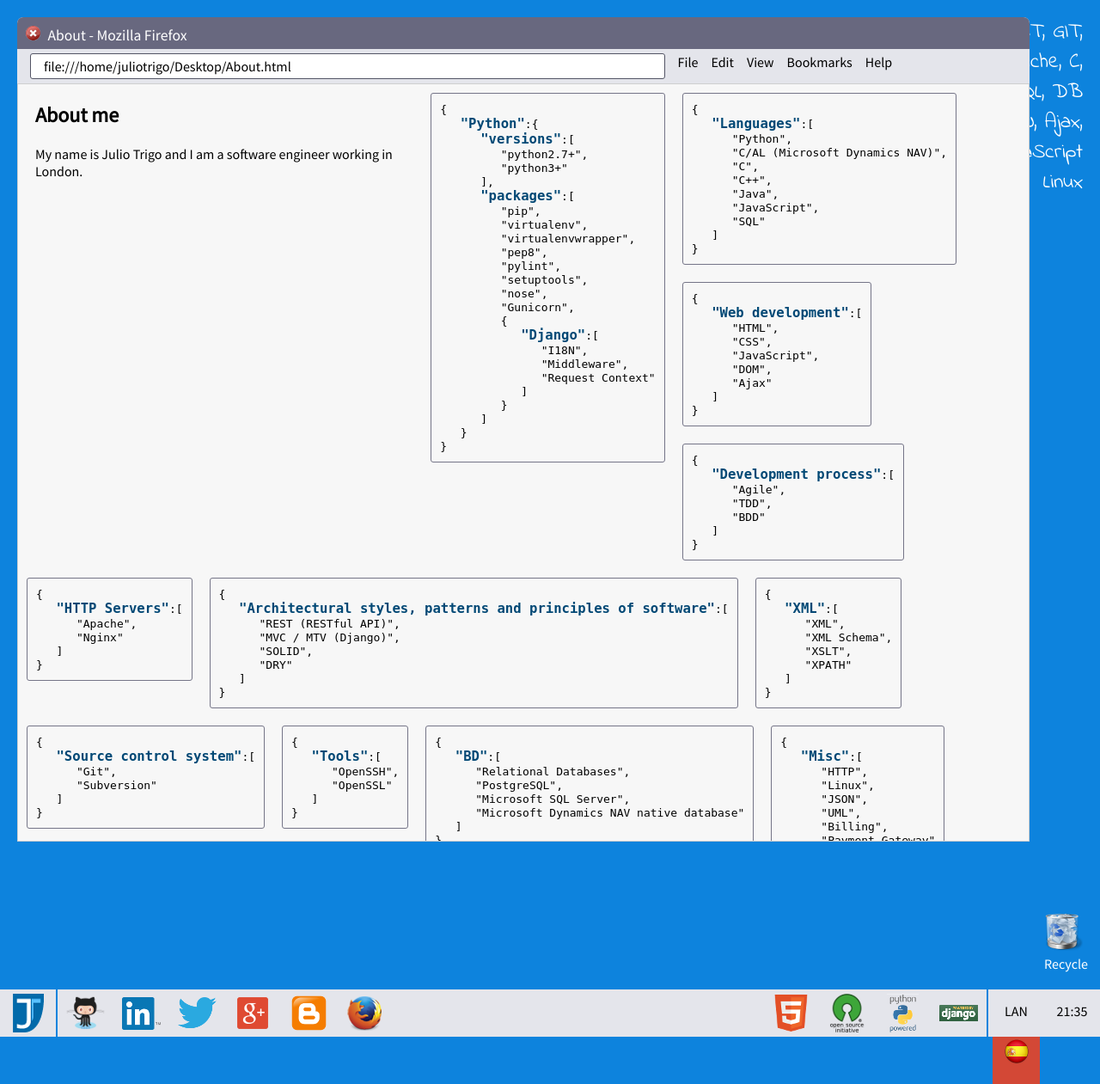
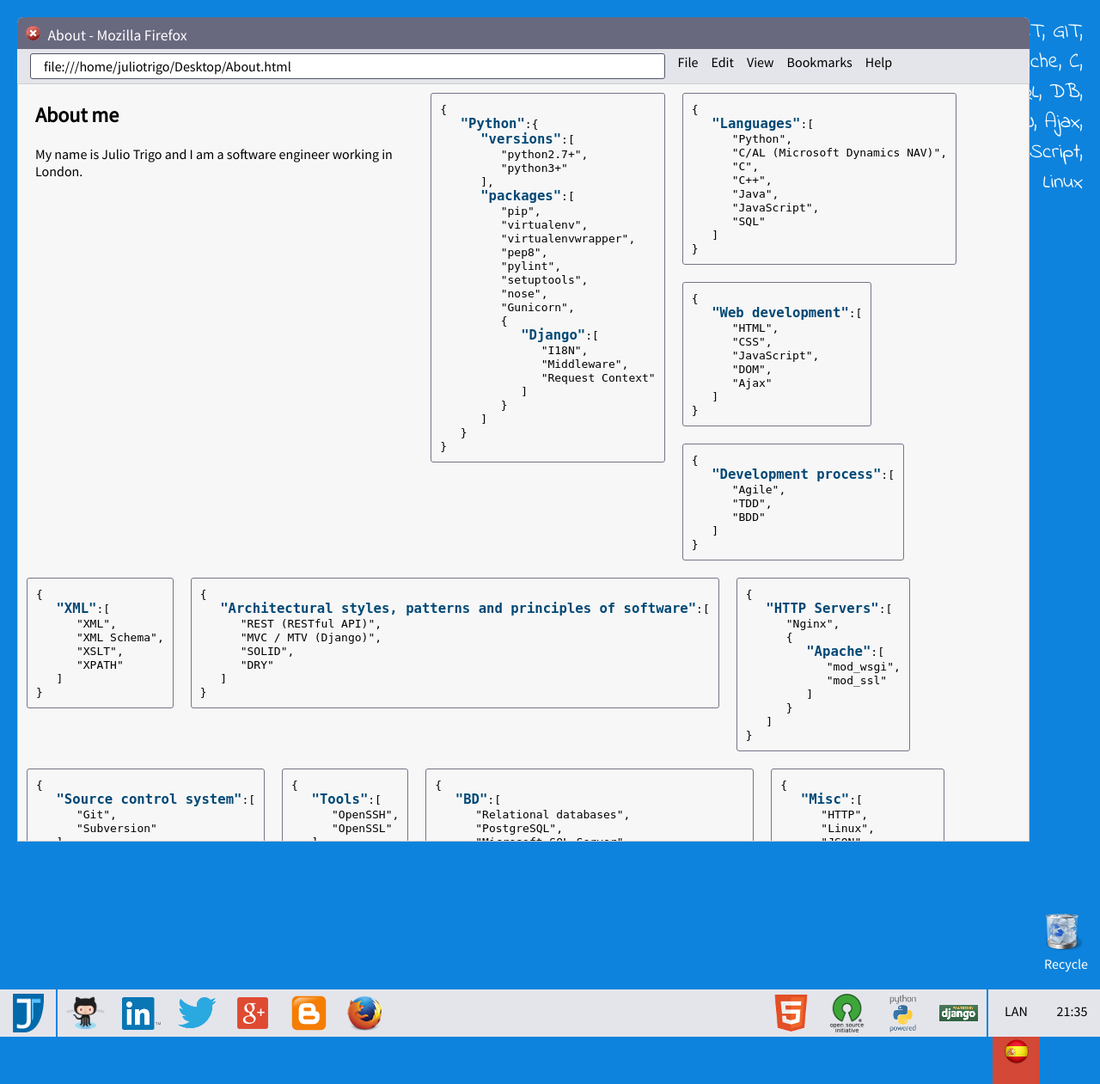
Before and after one commit to juliotrigo/juliotrigo, a Django app: page / in a window 1280 px wide, after a click on "About". Shown: the whole page at 86% size. Run offline with Django 3.2, Linux system fonts and the light colour scheme; some web fonts are replaced.

Commit message:
Template changes and translation.

```diff
--- a/juliotrigo/templates/base.html
+++ b/juliotrigo/templates/base.html
@@ -48,7 +48,7 @@
             {% block header %}
                 <h1>{% trans "Julio Trigo" %}</h1>
                 <h2>{% trans "Hi there, I'm a Software Engineer based in" %} <span class="strike">{% trans "Alicante" %}</span> {% trans "London." %}</h2>
-                <h3>{% trans "Python, Django, REST, GIT,<br>HTML, CSS, Apache, C,<br>ERP, NAV, SQL, DB<br>XML, JSON, Ajax,<br>JavaScript<br>Linux" %}</h3>
+                <h3>{% trans "Python, Django, REST, GIT,<br>HTML, CSS, Apache, C,<br>ERP, NAV, SQL, DB,<br>XML, JSON, Ajax,<br>JavaScript,<br>Linux" %}</h3>
                 <!--
                 {% static "img/logos/logo_watermark.png" as watermark_logo %}
                 <div id="watermark">
--- a/juliotrigo/templates/windows_about.html
+++ b/juliotrigo/templates/windows_about.html
@@ -82,9 +82,11 @@
 <div class="pre-item monospace align-left">
 <pre>
 {
-   </pre><pre class="pre-tittle">"HTTP Servers"</pre><pre>:[
-      "Apache",
-      "Nginx"
+   </pre><pre class="pre-tittle">"XML"</pre><pre>:[
+      "XML",
+      "XML Schema",
+      "XSLT",
+      "XPATH"
    ]
 }
 </pre>
@@ -106,11 +108,14 @@
 <div class="pre-item monospace align-left">
 <pre>
 {
-   </pre><pre class="pre-tittle">"XML"</pre><pre>:[
-      "XML",
-      "XML Schema",
-      "XSLT",
-      "XPATH"
+   </pre><pre class="pre-tittle">"HTTP Servers"</pre><pre>:[
+      "Nginx",
+      {
+         </pre><pre class="pre-tittle">"Apache"</pre><pre>:[
+            "mod_wsgi",
+            "mod_ssl"
+         ]
+      }
    ]
 }
 </pre>
@@ -142,7 +147,7 @@
 <pre>
 {
    </pre><pre class="pre-tittle">"BD"</pre><pre>:[
-      "Relational Databases",
+      "Relational databases",
       "PostgreSQL",
       "Microsoft SQL Server",
       "Microsoft Dynamics NAV native database"
```
Also changed, not shown: juliotrigo/locale/es/LC_MESSAGES/django.po.
